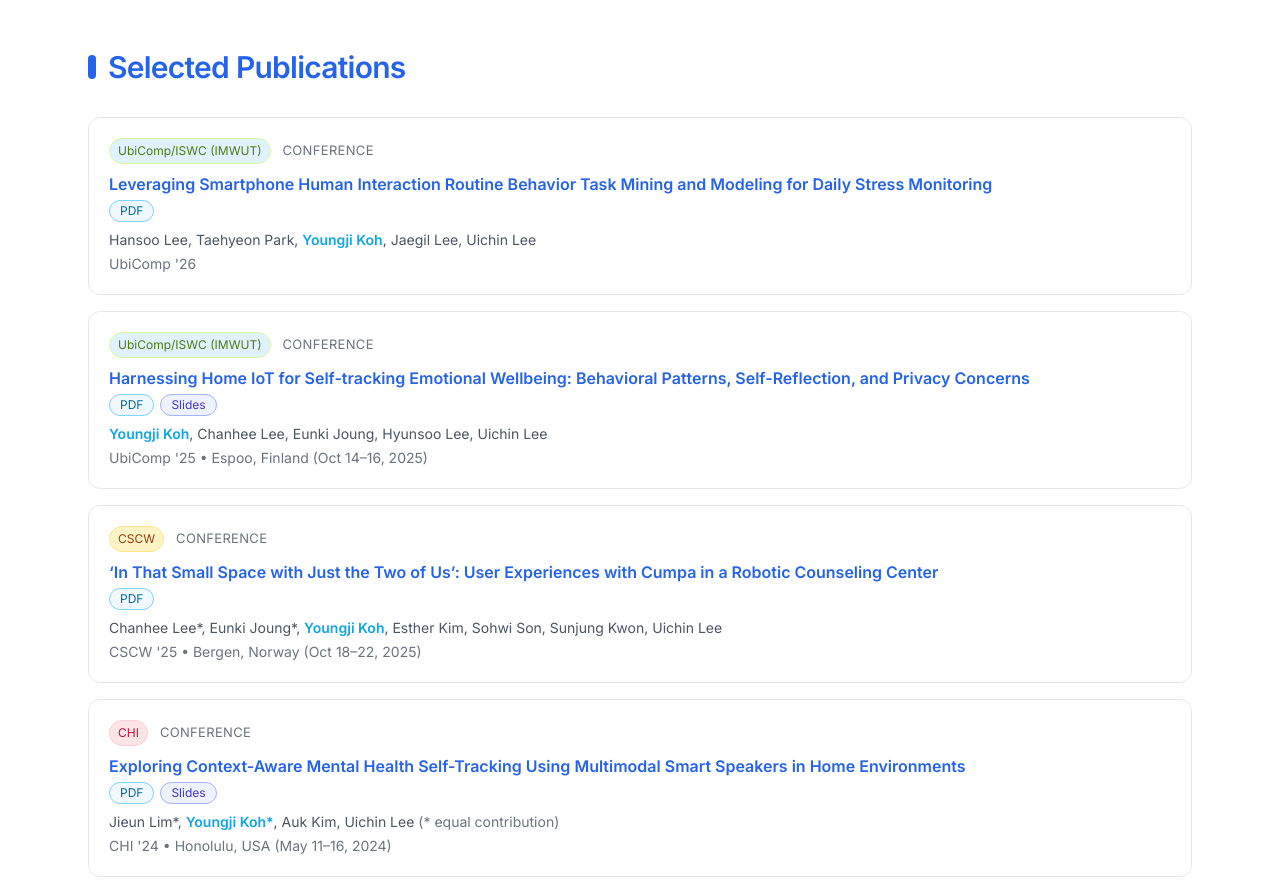
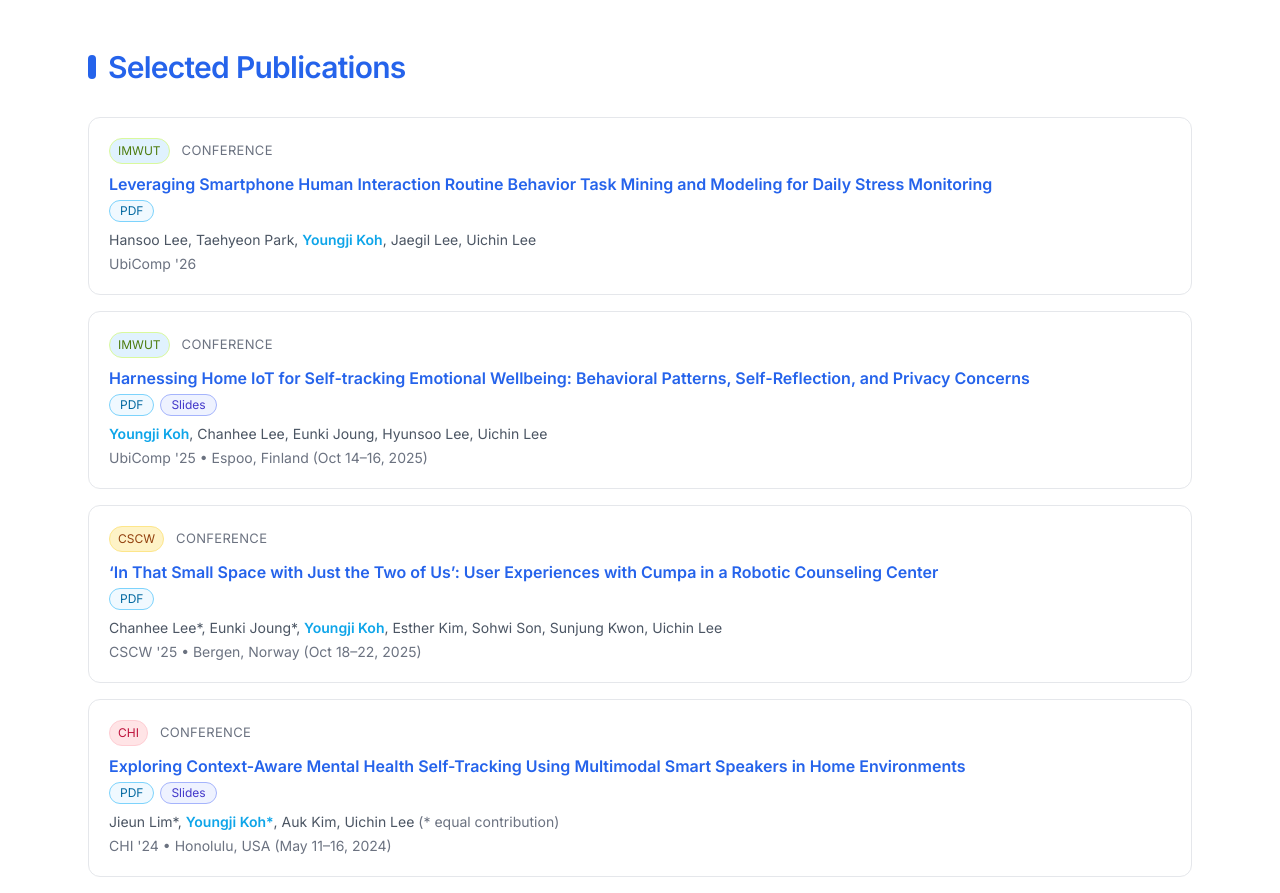
Before and after one commit to youngji-koh/youngji-koh.github.io, a React (Create React App) app: page /#/ in a window 1280 px wide. Shown: the part 1380-2273 px from the top of the page. Built offline with nearby package versions, Linux system fonts and the light colour scheme.

Commit message:
publication updated

```diff
--- a/src/data/publications.ts
+++ b/src/data/publications.ts
@@ -15,7 +15,7 @@ export type Publication = {
 export const venueColor: Record<string, string> = {
   CHI: "bg-rose-100 text-rose-700 border-rose-200",
   CSCW: "bg-amber-100 text-amber-800 border-amber-200",
-  "UbiComp/ISWC (IMWUT)": "bg-sky-100 text-lime-700 border-lime-200",
+  IMWUT: "bg-sky-100 text-lime-700 border-lime-200",
   ASSETS: "bg-fuchsia-100 text-fuchsia-700 border-fuchsia-200",
   UIST: "bg-slate-100 text-slate-700 border-slate-200",
   IEEE: "bg-cyan-100 text-cyan-700 border-cyan-200",
@@ -26,7 +26,7 @@ export const venueColor: Record<string, string> = {
 export const publications: Publication[]  = [
   {
     type: "Conference",
-    code: "UbiComp/ISWC (IMWUT)",
+    code: "IMWUT",
     title:
       "Leveraging Smartphone Human Interaction Routine Behavior Task Mining and Modeling for Daily Stress Monitoring",
     authors: [
@@ -43,7 +43,7 @@ export const publications: Publication[]  = [
   },
   {
     type: "Conference",
-    code: "UbiComp/ISWC (IMWUT)",
+    code: "IMWUT",
     title:
       "Harnessing Home IoT for Self-tracking Emotional Wellbeing: Behavioral Patterns, Self-Reflection, and Privacy Concerns",
     authors: [
```
